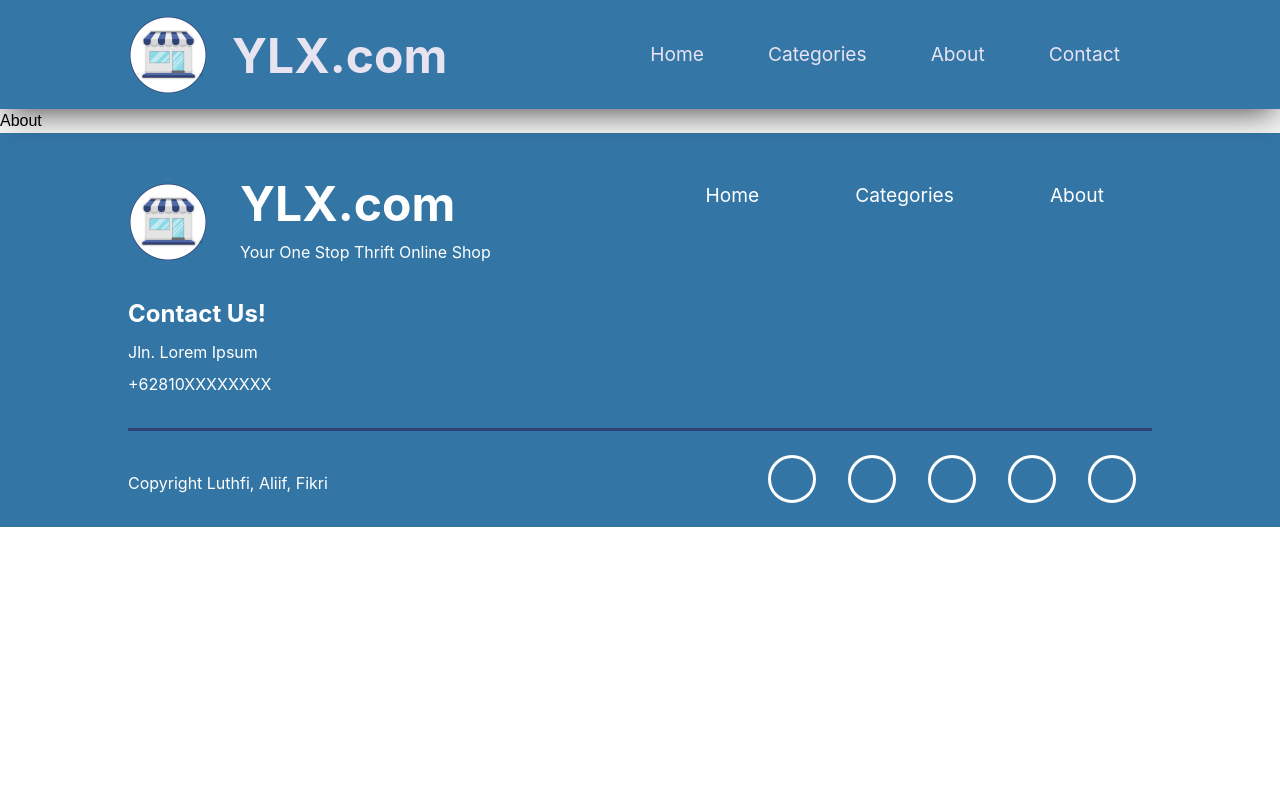
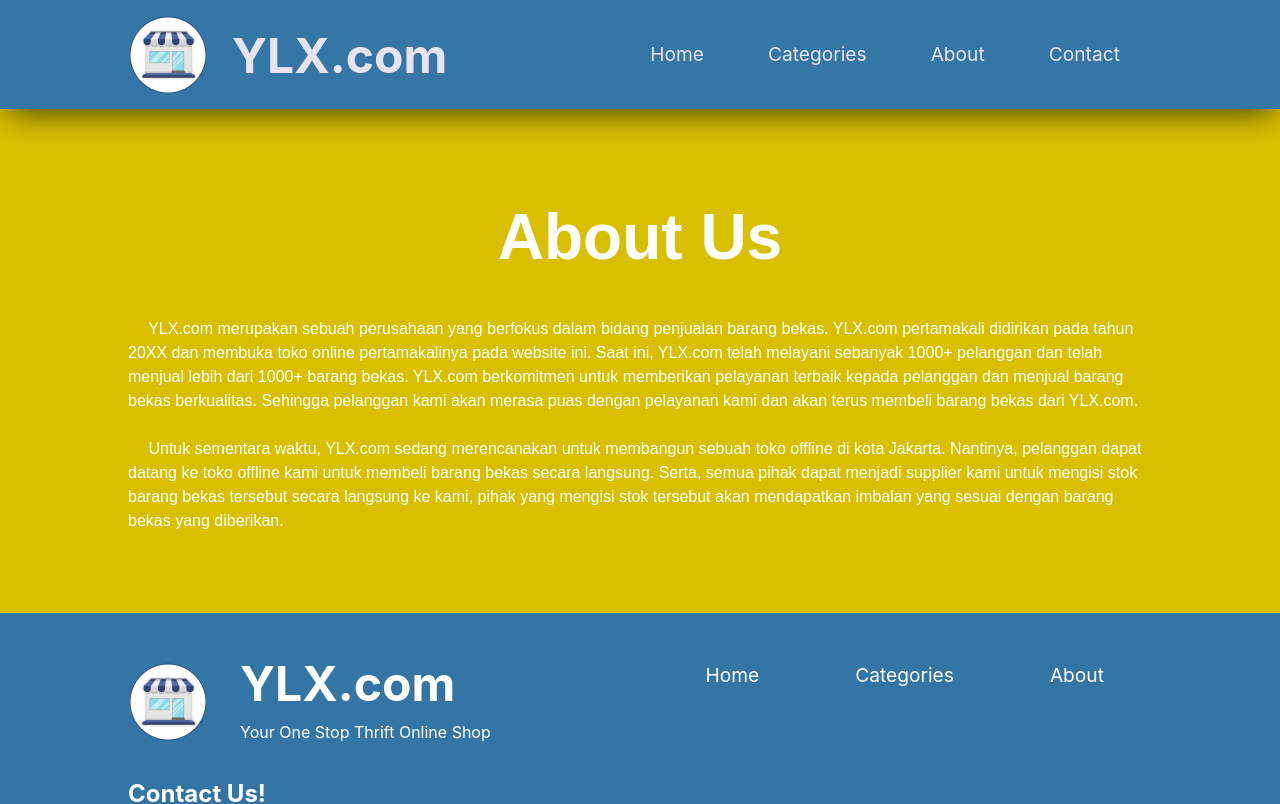
Before and after one commit to MuhammadLuthfi2003/barang-bekas, a React (Vite) app: page /about in a window 1280 px wide. Shown: the top 804 px of the page. Built offline with nearby package versions, Linux system fonts and the light colour scheme.

Commit message:
added about us directory

```diff
--- a/src/dirs/about.jsx
+++ b/src/dirs/about.jsx
@@ -1,11 +1,26 @@
 import React from 'react';
 
+import '../styles/about.css';
 
 function About() {
     return (
         <div className='main'>
             <div className='about'>
-                <h1>About</h1>
+                <h1 className='about-title'>About Us</h1>
+                <div className='about-description'>
+                    &emsp; YLX.com merupakan sebuah perusahaan yang berfokus dalam bidang penjualan barang bekas.
+                    YLX.com pertamakali didirikan pada tahun 20XX dan membuka toko online pertamakalinya pada website ini.
+                    Saat ini, YLX.com telah melayani sebanyak 1000+ pelanggan dan telah menjual lebih dari 1000+ barang bekas.
+                    YLX.com berkomitmen untuk memberikan pelayanan terbaik kepada pelanggan dan menjual barang bekas berkualitas.
+                    Sehingga pelanggan kami akan merasa puas dengan pelayanan kami dan akan terus membeli barang bekas dari YLX.com.
+                    <br />
+                    <br />
+                    &emsp; Untuk sementara waktu, YLX.com sedang merencanakan untuk membangun sebuah toko offline  di kota Jakarta.
+                    Nantinya, pelanggan dapat datang ke toko offline kami untuk membeli barang bekas secara langsung.
+                    Serta, semua pihak dapat menjadi supplier kami untuk mengisi stok barang bekas tersebut secara langsung ke kami,
+                    pihak yang mengisi stok tersebut akan mendapatkan imbalan yang sesuai dengan barang bekas yang diberikan.
+
+                </div>
             </div>
         </div>
     )
--- /dev/null
+++ b/src/styles/about.css
@@ -0,0 +1,22 @@
+.about {
+    background-color: var(--yellow);
+    color: #fff;
+    padding-top: 5rem;
+    padding-bottom: 5rem;
+    padding-left:8rem;
+    padding-right:8rem;
+}
+
+.about-title {
+    font-size: 4rem;
+    font-weight: 700;
+    text-align: center;
+    margin-bottom: 2rem;
+}
+
+@media screen and (max-width: 768px) {
+    .about {
+        padding-left: 2rem;
+        padding-right: 2rem;
+    }
+}
```
